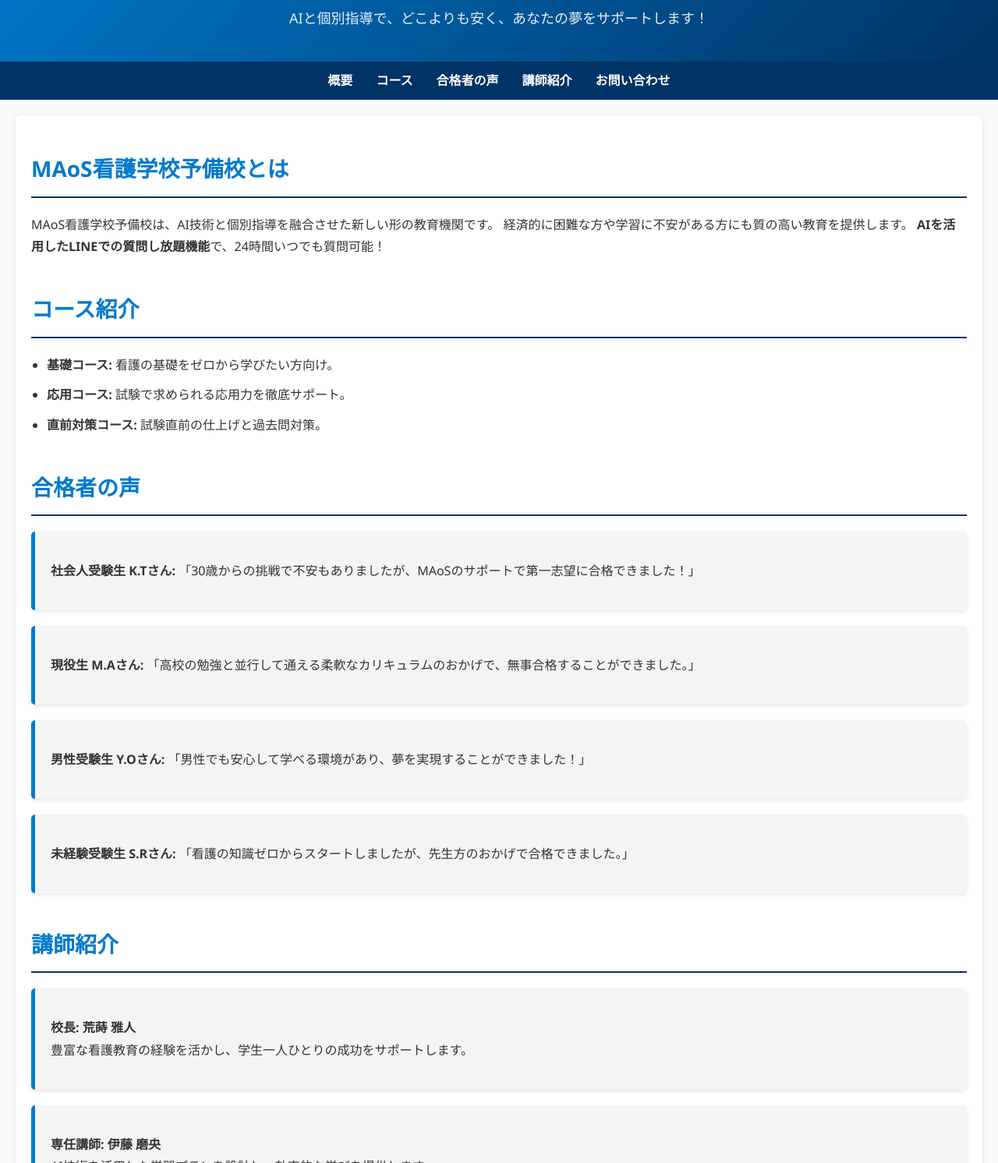
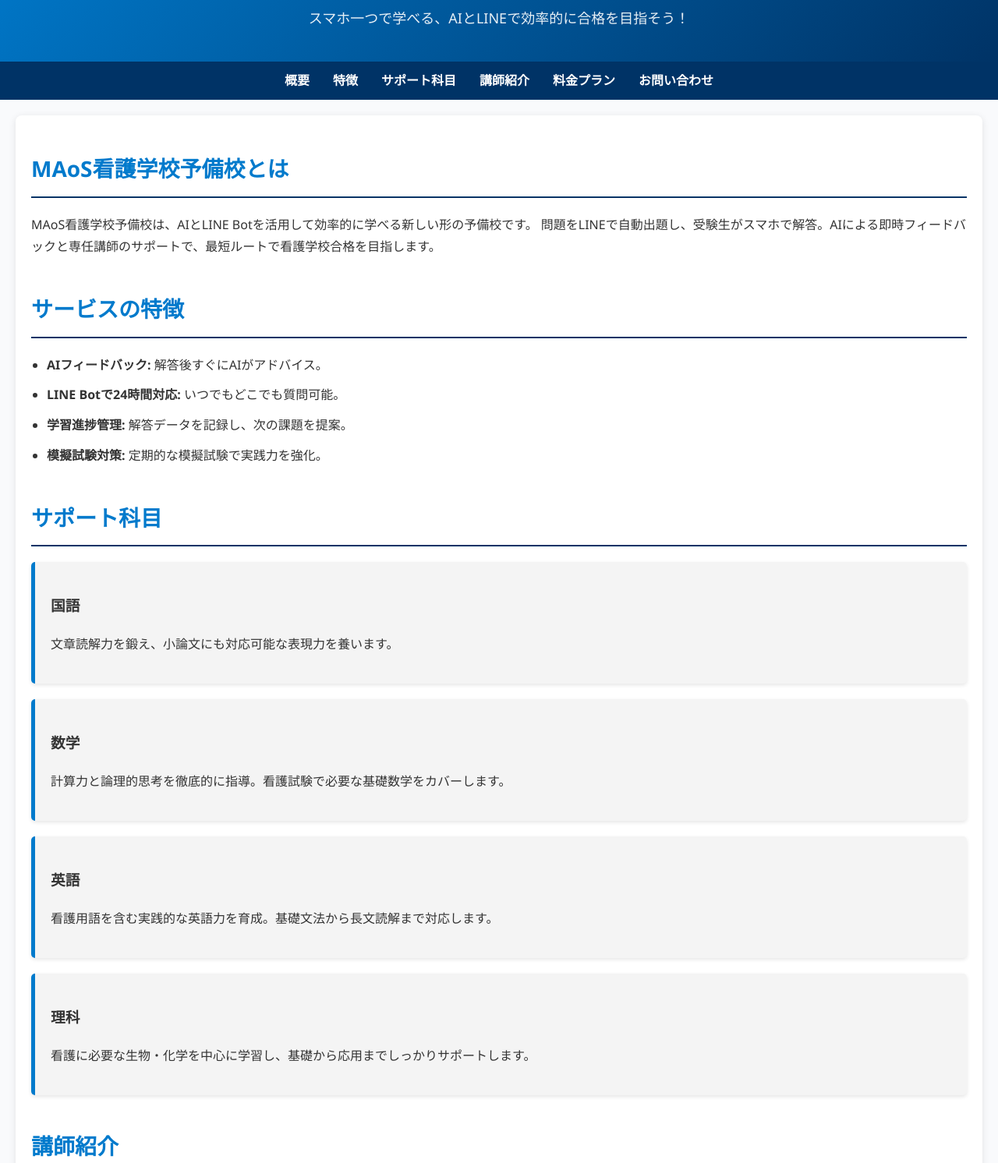
Before and after one commit to aramakimasato/maos-nursing-school, a plain HTML site: page index.html in a window 1280 px wide. Shown: the part 108-1600 px from the top of the page at 78% size. Drawn offline with Linux system fonts and the light colour scheme.

Commit message:
Update index.html

```diff
--- a/index.html
+++ b/index.html
@@ -96,63 +96,89 @@
 <body>
     <header>
         <h1>MAoS看護学校予備校</h1>
-        <p>AIと個別指導で、どこよりも安く、あなたの夢をサポートします！</p>
+        <p>スマホ一つで学べる、AIとLINEで効率的に合格を目指そう！</p>
     </header>
     <nav>
         <a href="#about">概要</a>
-        <a href="#courses">コース</a>
-        <a href="#testimonials">合格者の声</a>
+        <a href="#features">特徴</a>
+        <a href="#subjects">サポート科目</a>
         <a href="#instructors">講師紹介</a>
+        <a href="#pricing">料金プラン</a>
         <a href="#contact">お問い合わせ</a>
     </nav>
     <div class="container">
         <section id="about">
             <h2>MAoS看護学校予備校とは</h2>
             <p>
-                MAoS看護学校予備校は、AI技術と個別指導を融合させた新しい形の教育機関です。
-                経済的に困難な方や学習に不安がある方にも質の高い教育を提供します。
-                <strong>AIを活用したLINEでの質問し放題機能</strong>で、24時間いつでも質問可能！
+                MAoS看護学校予備校は、AIとLINE Botを活用して効率的に学べる新しい形の予備校です。
+                問題をLINEで自動出題し、受験生がスマホで解答。AIによる即時フィードバックと専任講師のサポートで、最短ルートで看護学校合格を目指します。
             </p>
         </section>
-        <section id="courses">
-            <h2>コース紹介</h2>
+        <section id="features">
+            <h2>サービスの特徴</h2>
             <ul>
-                <li><strong>基礎コース:</strong> 看護の基礎をゼロから学びたい方向け。</li>
-                <li><strong>応用コース:</strong> 試験で求められる応用力を徹底サポート。</li>
-                <li><strong>直前対策コース:</strong> 試験直前の仕上げと過去問対策。</li>
+                <li><strong>AIフィードバック:</strong> 解答後すぐにAIがアドバイス。</li>
+                <li><strong>LINE Botで24時間対応:</strong> いつでもどこでも質問可能。</li>
+                <li><strong>学習進捗管理:</strong> 解答データを記録し、次の課題を提案。</li>
+                <li><strong>模擬試験対策:</strong> 定期的な模擬試験で実践力を強化。</li>
             </ul>
         </section>
-        <section id="testimonials">
-            <h2>合格者の声</h2>
+        <section id="subjects">
+            <h2>サポート科目</h2>
             <div class="card">
-                <p><strong>社会人受験生 K.Tさん:</strong> 「30歳からの挑戦で不安もありましたが、MAoSのサポートで第一志望に合格できました！」</p>
+                <h3>国語</h3>
+                <p>文章読解力を鍛え、小論文にも対応可能な表現力を養います。</p>
             </div>
             <div class="card">
-                <p><strong>現役生 M.Aさん:</strong> 「高校の勉強と並行して通える柔軟なカリキュラムのおかげで、無事合格することができました。」</p>
+                <h3>数学</h3>
+                <p>計算力と論理的思考を徹底的に指導。看護試験で必要な基礎数学をカバーします。</p>
             </div>
             <div class="card">
-                <p><strong>男性受験生 Y.Oさん:</strong> 「男性でも安心して学べる環境があり、夢を実現することができました！」</p>
+                <h3>英語</h3>
+                <p>看護用語を含む実践的な英語力を育成。基礎文法から長文読解まで対応します。</p>
             </div>
             <div class="card">
-                <p><strong>未経験受験生 S.Rさん:</strong> 「看護の知識ゼロからスタートしましたが、先生方のおかげで合格できました。」</p>
+                <h3>理科</h3>
+                <p>看護に必要な生物・化学を中心に学習し、基礎から応用までしっかりサポートします。</p>
             </div>
         </section>
         <section id="instructors">
             <h2>講師紹介</h2>
             <div class="card">
-                <p><strong>校長: 荒蒔 雅人</strong><br>豊富な看護教育の経験を活かし、学生一人ひとりの成功をサポートします。</p>
+                <h3>校長: 荒蒔 雅人</h3>
+                <p>社会人を経て看護師として活躍。その経験を活かし、多様な背景を持つ受験生一人ひとりに寄り添い、合格への道をサポートします。</p>
             </div>
             <div class="card">
-                <p><strong>専任講師: 伊藤 磨央</strong><br>AI技術を活用した学習プランを設計し、効率的な学びを提供します。</p>
+                <h3>専任講師: 伊藤 磨央</h3>
+                <p>看護師であり、AI技術者としても活躍中。最先端のAI技術を学習に応用し、受験生が効率的に学べる環境を提供します。</p>
             </div>
             <div class="card">
-                <p><strong>専任講師: 重光 雄介</strong><br>学生の弱点克服とスキル向上を全力でサポートします。</p>
+                <h3>専任講師: 重光 雄介</h3>
+                <p>看護学校での指導経験が豊富。看護教育の現場を熟知しており、的確なアドバイスと実践的なサポートを行います。</p>
+            </div>
+        </section>
+        <section id="pricing">
+            <h2>料金プラン</h2>
+            <div class="card">
+                <h3>ベーシックプラン</h3>
+                <p>月額 5,000円～7,000円</p>
+                <p>AIによる問題出題・フィードバック</p>
+            </div>
+            <div class="card">
+                <h3>プレミアムプラン</h3>
+                <p>月額 10,000円～15,000円</p>
+                <p>AIサポート＋専任講師のフィードバック</p>
+            </div>
+            <div class="card">
+                <h3>フルサポートプラン</h3>
+                <p>月額 20,000円～30,000円</p>
+                <p>全機能＋個別学習プラン設計</p>
             </div>
         </section>
         <section id="contact">
             <h2>お問い合わせ</h2>
-            <p>詳細や無料体験については、LINEでお気軽にご連絡ください。</p>
-            <p><a href="https://line.me" style="color: #007ACC; text-decoration: none; font-weight: bold;">LINEで質問し放題を試す</a></p>
+            <p>LINEでお気軽にお問い合わせください！</p>
+            <p><a href="https://line.me" style="color: #007ACC; text-decoration: none; font-weight: bold;">LINEで質問する</a></p>
         </section>
     </div>
     <footer>
```
